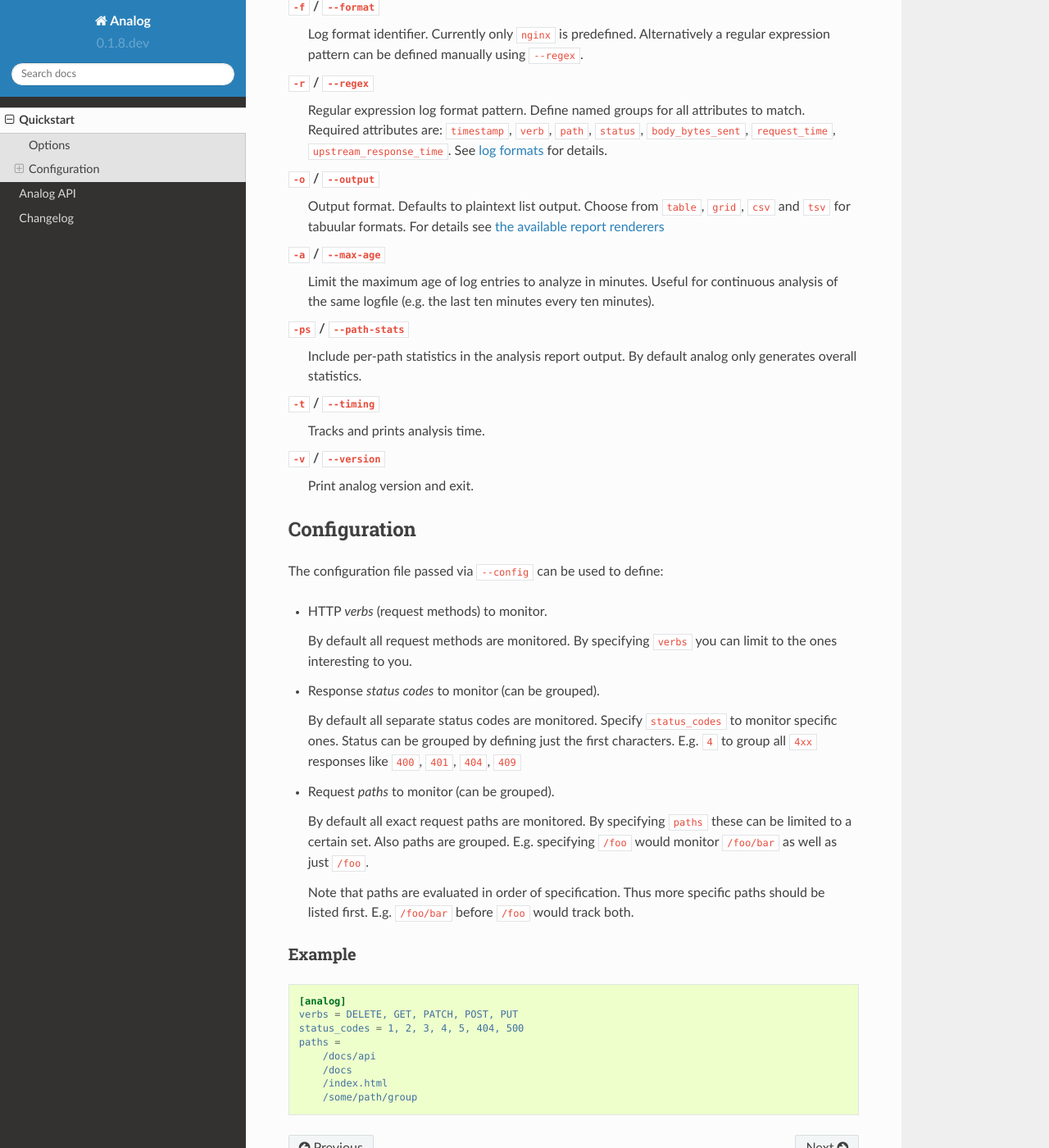
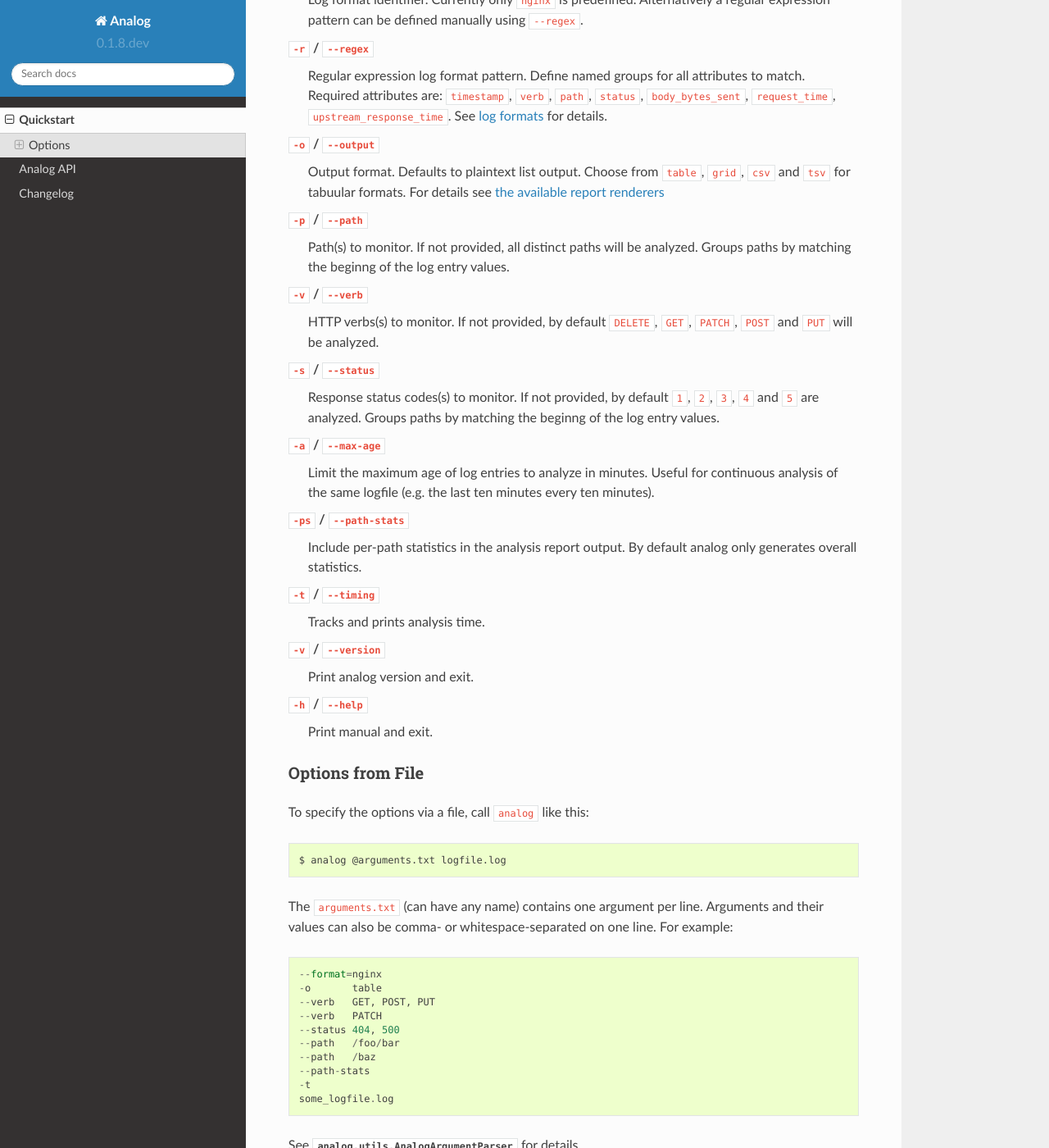
Before and after one commit to fabianbuechler/analog, a Sphinx documentation site: the page built from docs/quickstart.rst, in a window 1280 px wide and 1400 px high, scrolled down 595 px. Shown: the whole window at 82% size. Built offline with Sphinx 7.4.7 and the Read the Docs theme 2.0.0, drawn with Linux system fonts in a browser that asks for light colours; some of the changed text lies outside the part shown.

Commit message:
Allow specifying all ``analog`` arguments in a file for convenience.

```diff
--- a/CHANGELOG.rst
+++ b/CHANGELOG.rst
@@ -4,7 +4,7 @@ Changelog
 0.1.8 - unreleased
 ------------------
 
-
+* Allow specifying all ``analog`` arguments in a file for convenience.
 
 0.1.7 - 2014-01-27
 ------------------
--- a/docs/quickstart.rst
+++ b/docs/quickstart.rst
@@ -17,16 +17,14 @@ different request methods (e.g. ``GET``, ``PUT``) and response status codes
 to standard out as a simple list. Use normal piping to save the report output in
 a file.
 
+For details on the ``analog`` command see :py:func:`analog.main.main`
+
 .. _options:
 
 Options
 =======
 
 ``analog`` has these options:
-
-``-c`` / ``--config``
-    Configuration file for simple definition of request methods (HTTP verbs)
-    response status codes and paths to monitor. See :ref:`config` for details.
 
 ``-f`` / ``--format``
     Log format identifier. Currently only ``nginx`` is predefined. Alternatively
@@ -44,6 +42,19 @@ Options
     ``grid``, ``csv`` and ``tsv`` for tabuular formats. For details see
     :ref:`the available report renderers <api_renderers>`
 
+``-p`` / ``--path``
+    Path(s) to monitor. If not provided, all distinct paths will be analyzed.
+    Groups paths by matching the beginng of the log entry values.
+
+``-v`` / ``--verb``
+    HTTP verbs(s) to monitor. If not provided, by default ``DELETE``, ``GET``,
+    ``PATCH``, ``POST`` and ``PUT`` will be analyzed.
+
+``-s`` / ``--status``
+    Response status codes(s) to monitor. If not provided, by default ``1``,
+    ``2``, ``3``, ``4`` and ``5`` are analyzed.
+    Groups paths by matching the beginng of the log entry values.
+
 ``-a`` / ``--max-age``
     Limit the maximum age of log entries to analyze in minutes. Useful for
     continuous analysis of the same logfile (e.g. the last ten minutes every ten
@@ -59,34 +70,37 @@ Options
 ``-v`` / ``--version``
     Print analog version and exit.
 
-.. _config:
+``-h`` / ``--help``
+    Print manual and exit.
 
-Configuration
-=============
 
-The configuration file passed via ``--config`` can be used to define:
+.. _options_file:
 
-*   HTTP *verbs* (request methods) to monitor.
+Options from File
+-----------------
 
-    By default all request methods are monitored. By specifying ``verbs`` you
-    can limit to the ones interesting to you.
+To specify the options via a file, call ``analog`` like this:
 
-*   Response *status codes* to monitor (can be grouped).
+..  code-block:: bash
 
-    By default all separate status codes are monitored. Specify ``status_codes``
-    to monitor specific ones. Status can be grouped by defining just the first
-    characters. E.g. ``4`` to group all ``4xx`` responses like ``400``, ``401``,
-    ``404``, ``409``
+    $ analog @arguments.txt logfile.log
 
-*   Request *paths* to monitor (can be grouped).
+The ``arguments.txt`` (can have any name) contains one argument per line.
+Arguments and their values can also be comma- or whitespace-separated on one
+line. For example::
 
-    By default all exact request paths are monitored. By specifying ``paths``
-    these can be limited to a certain set. Also paths are grouped. E.g.
-    specifying ``/foo`` would monitor ``/foo/bar`` as well as just ``/foo``.
+    --format=nginx
+    -o       table
+    --verb   GET, POST, PUT
+    --verb   PATCH
+    --status 404, 500
+    --path   /foo/bar
+    --path   /baz
+    --path-stats
+    -t
+    some_logfile.log
 
-    Note that paths are evaluated in order of specification. Thus more specific
-    paths should be listed first. E.g. ``/foo/bar`` before ``/foo`` would track
-    both.
+See :py:class:`analog.utils.AnalogArgumentParser` for details.
 
 Example
 -------
```
Also changed, not shown: docs/api.rst (+12 -2 lines), 2 other files.
